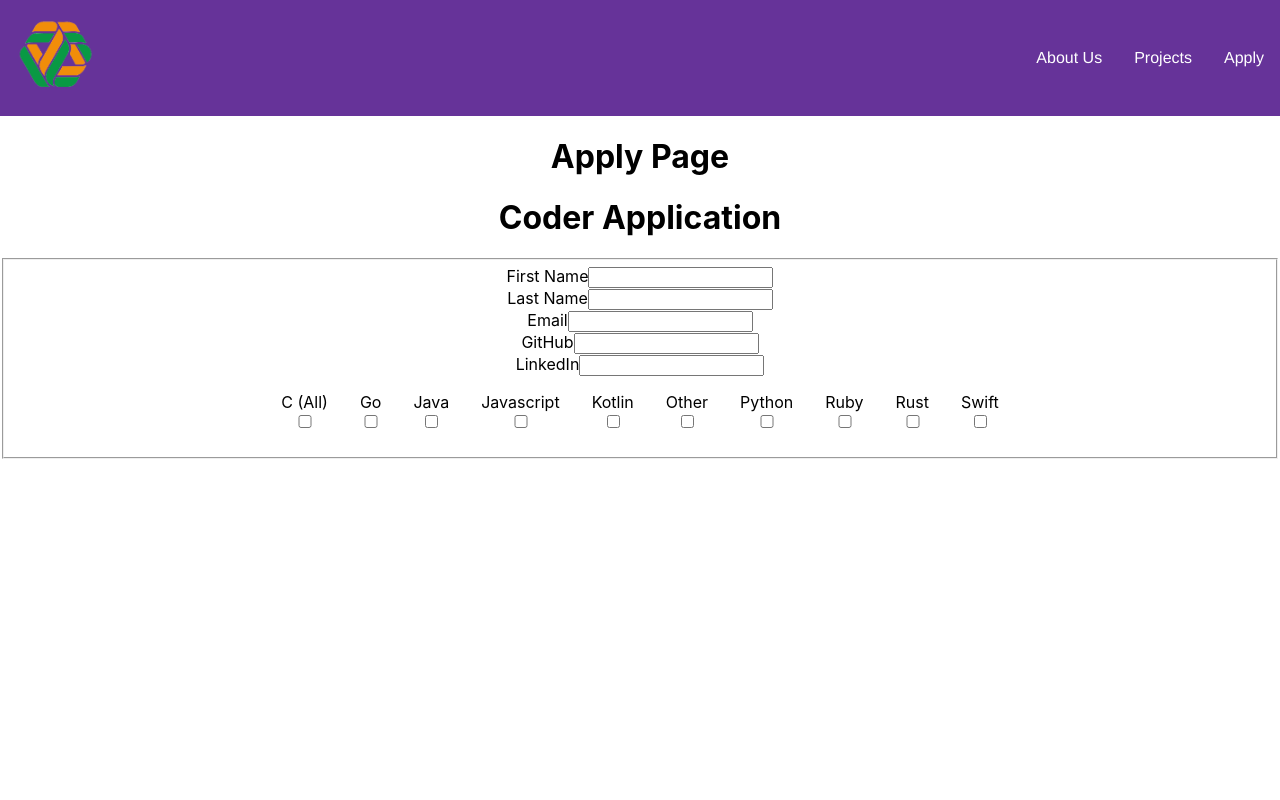
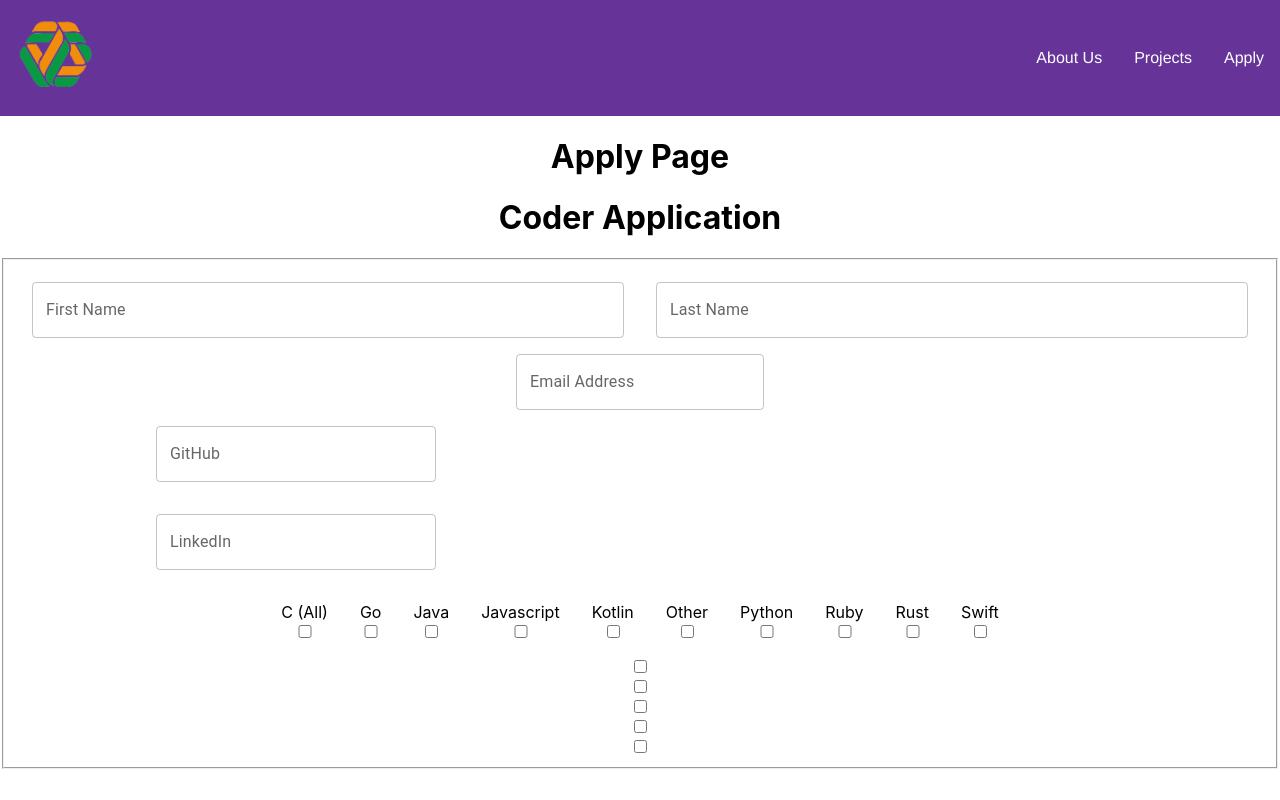
Before and after one commit to WebItForward/website, a React (Create React App) app: page /apply in a window 1280 px wide. Built offline with nearby package versions, Linux system fonts and the light colour scheme.

Commit message:
code app

```diff
--- a/public/index.html
+++ b/public/index.html
@@ -15,6 +15,11 @@
       user's mobile device or desktop. See https://developers.google.com/web/fundamentals/web-app-manifest/
     -->
     <link rel="manifest" href="%PUBLIC_URL%/manifest.json" />
+    <link
+      rel="stylesheet"
+      href="https://fonts.googleapis.com/icon?family=Material+Icons"
+    />
+
     <!--
       Notice the use of %PUBLIC_URL% in the tags above.
       It will be replaced with the URL of the `public` folder during the build.
--- a/src/components/CoderApplication/CoderApplication.jsx
+++ b/src/components/CoderApplication/CoderApplication.jsx
@@ -1,4 +1,5 @@
 import { useState } from "react";
+import { Box, TextField } from "@mui/material";
 import "./CoderApplication.css";
 
 export default function CoderApplication() {
@@ -96,27 +97,49 @@ export default function CoderApplication() {
   return (
     <>
       <h1>Coder Application</h1>
+      <Box>
         <fieldset>
           <form onSubmit={handleSave}>
             <div>
-            <label>First Name</label>
-            <input type="text" />
+              <div
+                style={{
+                  display: "flex",
+                  flexDirection: "row",
+                  justifyContent: "center",
+                }}
+              >
+                <TextField
+                  variant="outlined"
+                  label="First Name"
+                  style={{ margin: "1rem", width: "50%" }}
+                />
+                <TextField
+                  variant="outlined"
+                  label="Last Name"
+                  style={{ margin: "1rem", width: "50%" }}
+                />
+              </div>
             </div>
             <div>
-            <label>Last Name</label>
-            <input type="text" />
+              <TextField
+                variant="outlined"
+                label="Email Address"
+                type="email"
+              />
             </div>
+            <div style={{ display: "flex", flexDirection: "row" }}>
               <div>
-            <label>Email</label>
-            <input type="email" />
+                <TextField
+                  variant="outlined"
+                  label="GitHub"
+                  style={{ margin: "1rem", width: "50%" }}
+                />
+                <TextField
+                  variant="outlined"
+                  label="LinkedIn"
+                  style={{ margin: "1rem", width: "50%" }}
+                />
               </div>
-          <div>
-            <label>GitHub</label>
-            <input type="text" />
-          </div>
-          <div>
-            <label>LinkedIn</label>
-            <input type="text" />
             </div>
             <div className="programing-languages-container">
               <div className="programing-languages-container-item">
@@ -160,8 +183,26 @@ export default function CoderApplication() {
                 <input type="checkbox" />
               </div>
             </div>
+            <div className="backend-container">
+              <div className="backend-item">
+                <input type="checkbox" />
+              </div>
+              <div className="backend-item">
+                <input type="checkbox" />
+              </div>
+              <div className="backend-item">
+                <input type="checkbox" />
+              </div>
+              <div className="backend-item">
+                <input type="checkbox" />
+              </div>
+              <div className="backend-item">
+                <input type="checkbox" />
+              </div>
+            </div>
           </form>
         </fieldset>
+      </Box>
     </>
   );
 }
```
Lines whose indentation alone changed are shown as unchanged.
